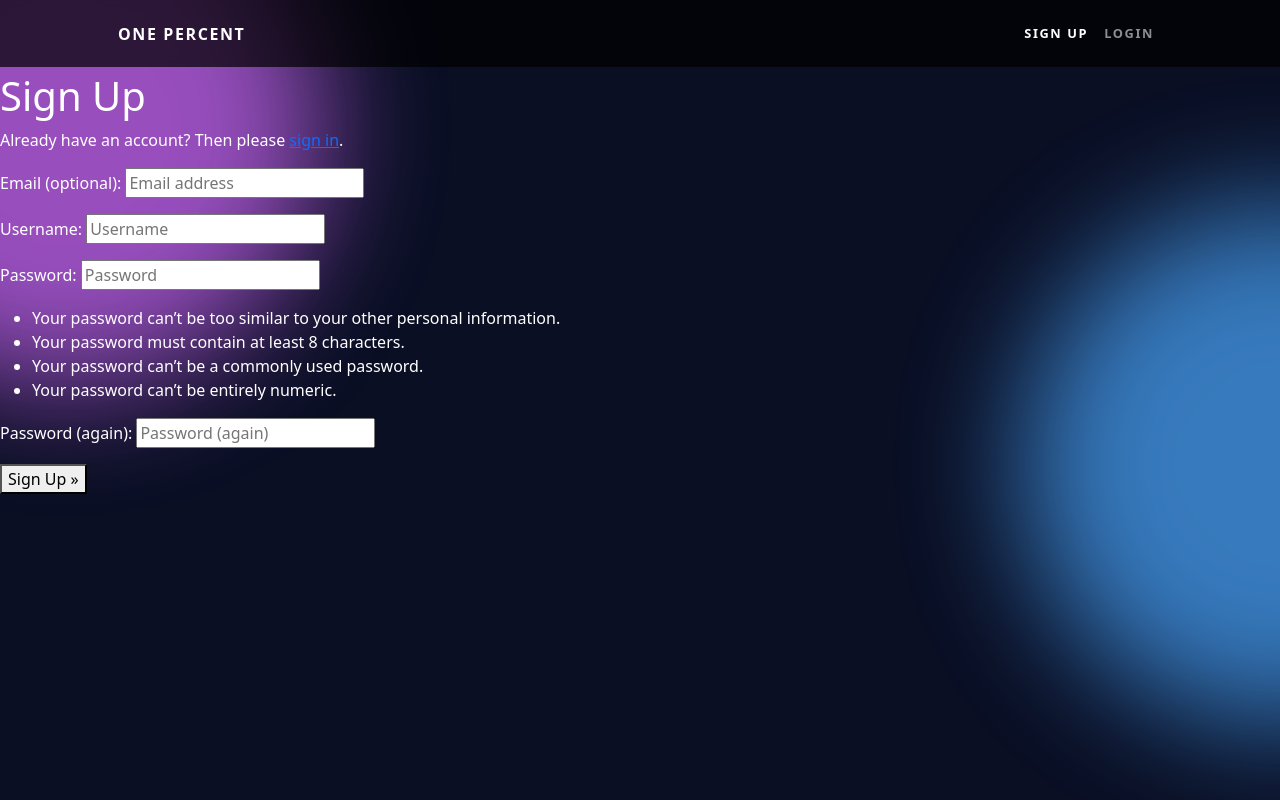
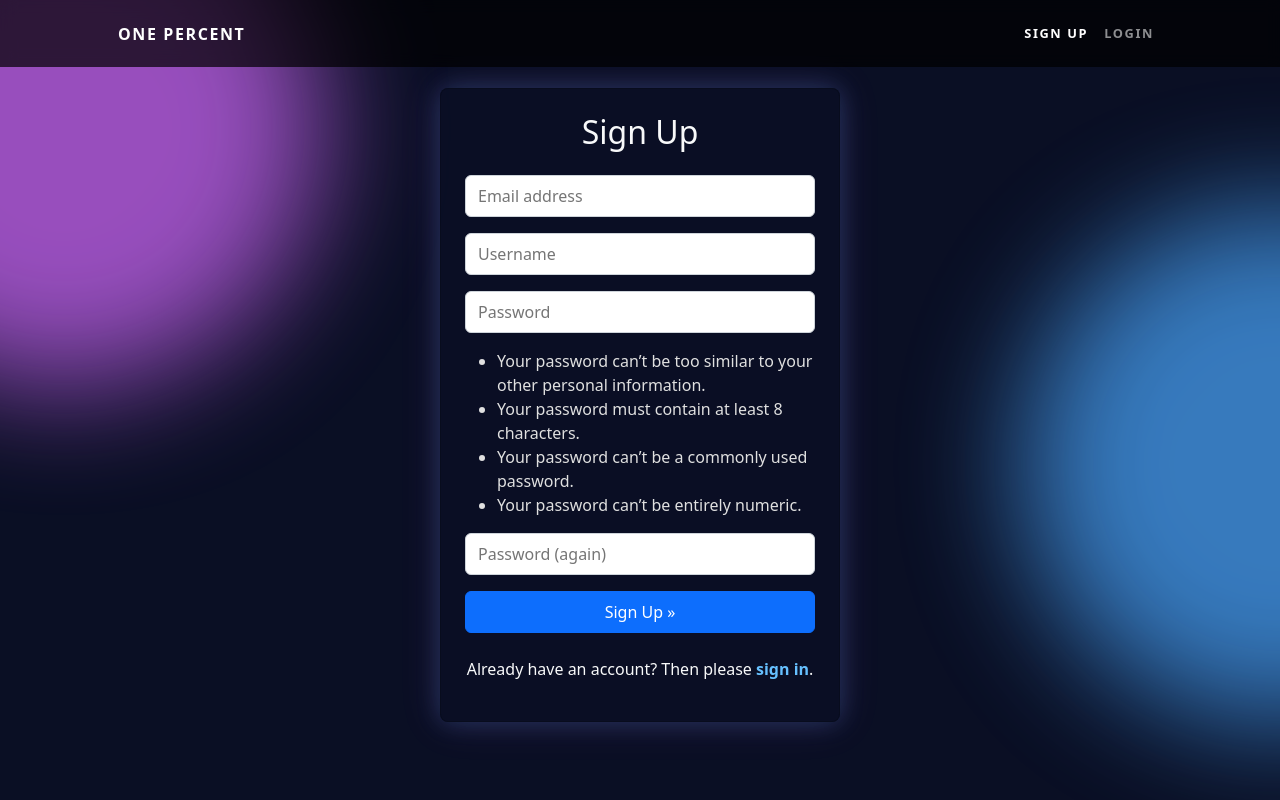
Before and after one commit to AlexThoma5/one_percent, a Django app: page /accounts/signup/ in a window 1280 px wide. Run offline with Django 4.2, Linux system fonts and the light colour scheme; some libraries are stand-ins or nearby versions.

Commit message:
Add sign-up page template and styling for user authentication

```diff
--- a/static/css/style.css
+++ b/static/css/style.css
@@ -237,8 +237,11 @@ body {
 
 /* Hide labels only for text/password inputs inside the card, keeps labels visible to wave tool - Code taken from chatGPT */
 .card form label[for="id_login"],
+.card form label[for="id_username"],
 .card form label[for="id_email"],
-.card form label[for="id_password"] {
+.card form label[for="id_password"],
+.card form label[for="id_password1"],
+.card form label[for="id_password2"] {
     position: absolute !important;
     width: 1px !important;
     height: 1px !important;
--- a/templates/account/signup.html
+++ b/templates/account/signup.html
@@ -5,9 +5,9 @@
 {% block head_title %}{% trans "Signup" %}{% endblock head_title %}
 
 {% block content %}
-<h1>{% trans "Sign Up" %}</h1>
-
-<p>{% blocktrans %}Already have an account? Then please <a href="{{ login_url }}">sign in</a>.{% endblocktrans %}</p>
+<div class="d-flex justify-content-center align-items-center">
+  <div class="card rounded-3 p-4 mt-3 form-card" data-aos="fade-up" data-aos-once="true" data-aos-duration="1500">
+    <h1 class="text-center mb-4 text-light h2">{% trans "Sign Up" %}</h1>
 
     <form class="signup" id="signup_form" method="post" action="{% url 'account_signup' %}">
       {% csrf_token %}
@@ -15,7 +15,11 @@
       {% if redirect_field_value %}
       <input type="hidden" name="{{ redirect_field_name }}" value="{{ redirect_field_value }}" />
       {% endif %}
-  <button type="submit">{% trans "Sign Up" %} &raquo;</button>
+      <button type="submit" class="btn btn-primary w-100 py-2">{% trans "Sign Up" %} &raquo;</button>
     </form>
 
+    <p class="text-center text-light medium mt-4">{% blocktrans %}Already have an account? Then please <a href="{{ login_url }}" class="form-links">sign in</a>.{% endblocktrans %}</p>
+  </div>
+</div>
+
 {% endblock content %}
```
Lines whose indentation alone changed are shown as unchanged.
